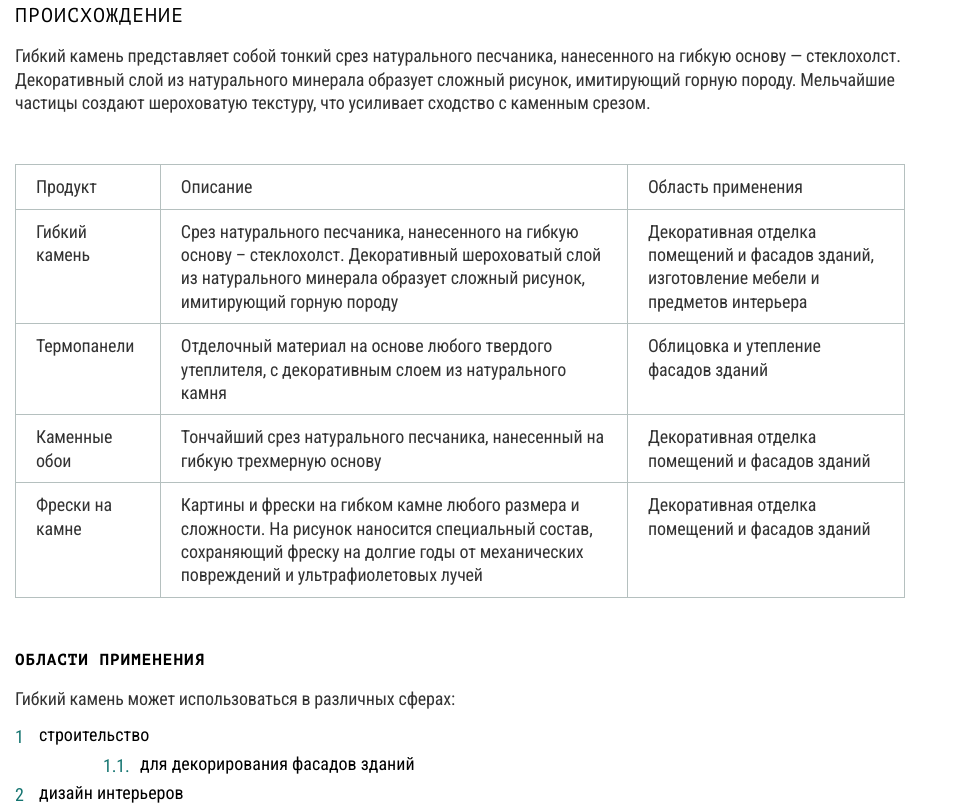
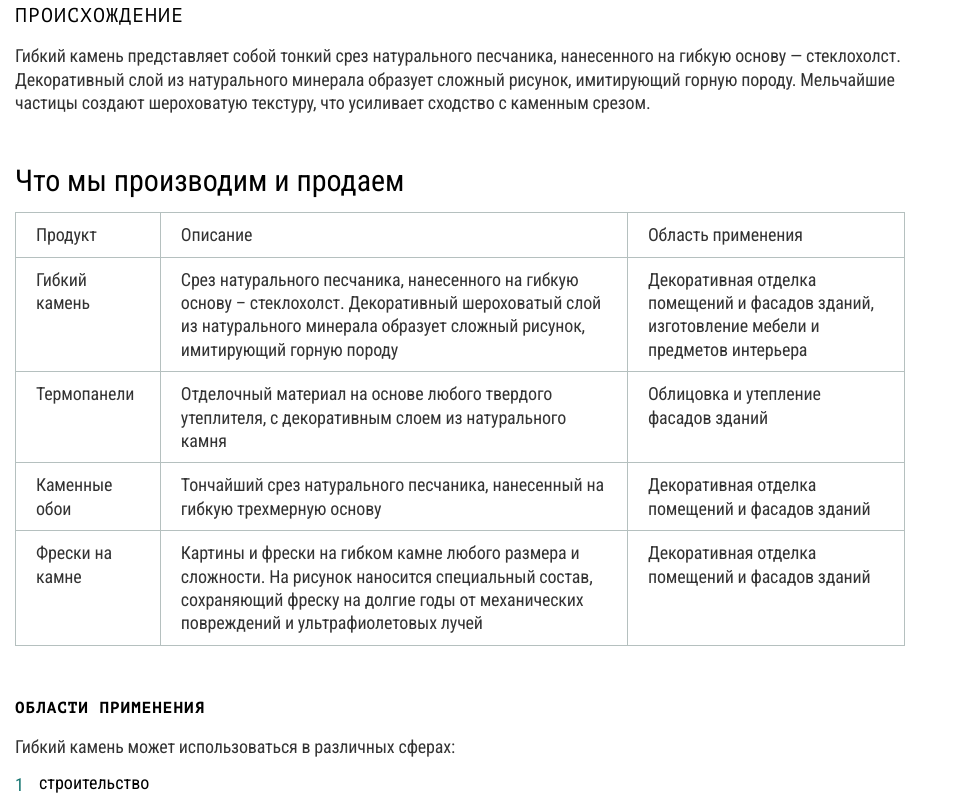
Before and after one commit to Bakhriev/kareli, a website: page src/about.html in a window 1280 px wide. Shown: the part 1690-2493 px from the top of the page, without its empty margins (0-953 px from the left). Drawn offline with nearby package versions, Linux system fonts and the light colour scheme; files that its build step writes are made by us from their sources.

Commit message:
add table title

```diff
--- a/src/about.html
+++ b/src/about.html
@@ -190,7 +190,7 @@
 									</div>
 
 									<div class="production-origin">
-										<div class="production-origin__title">Происхождение</div>
+										<h2 class="production-origin__title">Происхождение</h2>
 										<p class="production-origin__text">
 											Гибкий камень представляет собой тонкий срез натурального
 											песчаника, нанесенного на гибкую основу — стеклохолст.
@@ -201,6 +201,9 @@
 										</p>
 									</div>
 									<div class="production-table-wrapper">
+										<h2 class="production-table-wrapper__title">
+											Что мы производим и продаем
+										</h2>
 										<table class="production-table">
 											<thead class="production-table__header">
 												<tr class="production-table__row">
--- a/src/assets/components/about-page/_about.scss
+++ b/src/assets/components/about-page/_about.scss
@@ -195,6 +195,18 @@
 	}
 }
 
+.production-table-wrapper {
+	&__title {
+		margin-bottom: 15px;
+
+		font-family: var(--font-family);
+		font-weight: 400;
+		font-size: 30px;
+		line-height: 1.1;
+		color: var(--black);
+	}
+}
+
 .production-table {
 	border-collapse: collapse;
 
```
Also changed, not shown: src/assets/components/product/product.html (+3 -3 lines), src/catalog.html (+1 -0 lines).
